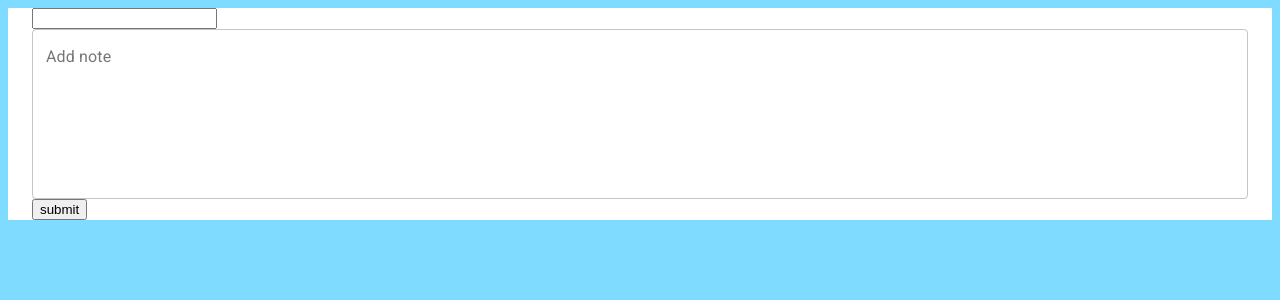
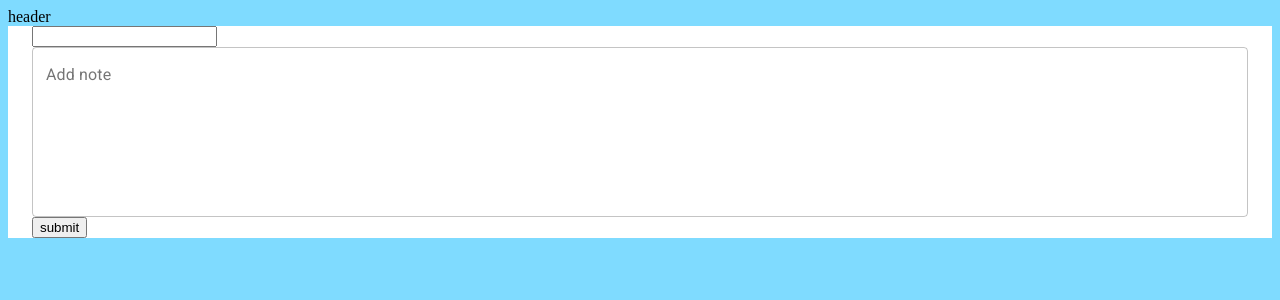
Before and after one commit to harmamiika/notes, a React (Create React App) app: page / in a window 1280 px wide. Shown: the top 300 px of the page. Built offline with nearby package versions, Linux system fonts and the light colour scheme.

Commit message:
added header

```diff
--- a/src/components/App.js
+++ b/src/components/App.js
@@ -1,12 +1,14 @@
 import React from 'react'
 import Container from '@material-ui/core/Container'
 
+import Header from './Header'
 import AddNote from './AddNote'
 import NoteList from './NoteList'
 
 const App = () => {
     return (
         <div>
+            <Header />
             <Container style={{ backgroundColor: "white" }}>
                 <AddNote />
                 <NoteList />
--- /dev/null
+++ b/src/components/Header.js
@@ -0,0 +1,11 @@
+import React from 'react'
+
+const Header = () => {
+    return (
+        <div>
+            header
+        </div>
+    )
+}
+
+export default Header
```
